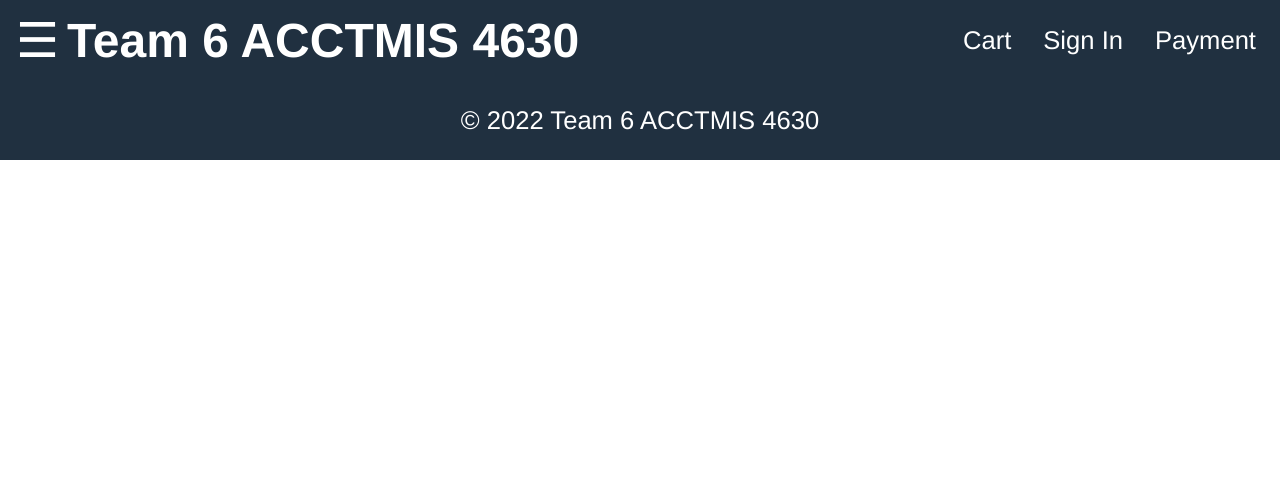
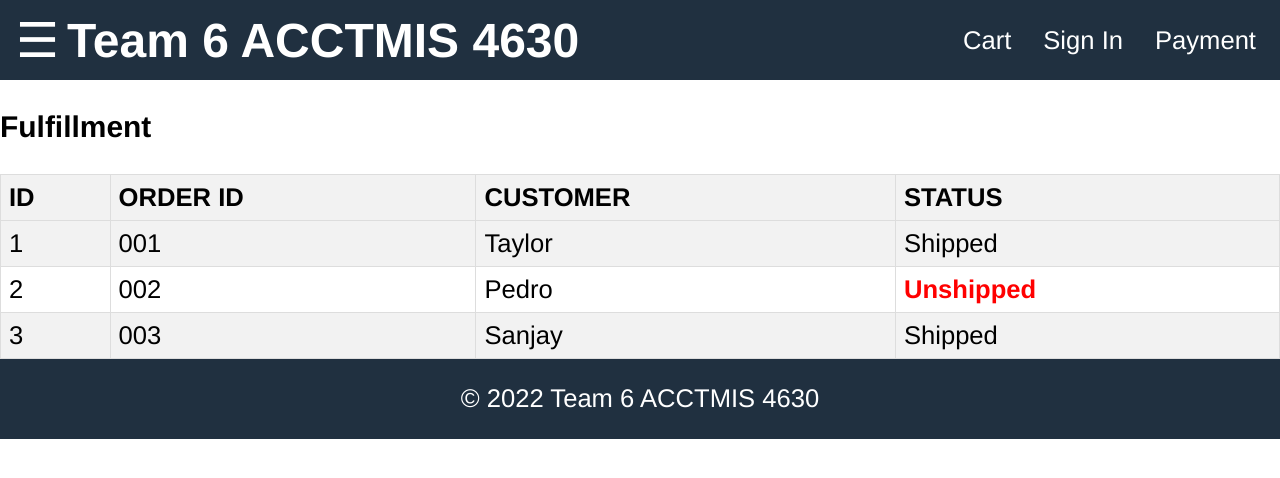
Before and after one commit to Team-6-ACCTMIS-4630/Team-6-ACCTMIS-4630-web, a React (Create React App) app in the folder frontend/: page /fulfillment in a window 1280 px wide. Shown: the top 478 px of the page. Built offline with nearby package versions, Linux system fonts and the light colour scheme.

Commit message:
created fulfillment feature

```diff
--- a/frontend/src/App.tsx
+++ b/frontend/src/App.tsx
@@ -6,6 +6,7 @@ import { BrowserRouter, Routes, Route } from 'react-router-dom';
 import Orders from "./Orders/Orders";
 import OrderDetail from "./Orders/OrderDetail";
 import PaymentScreen from './Payment/Payment';
+import Fulfillment from './Fulfillment/Fulfillment'
 //import './App.css';
 
 function App() {
@@ -44,12 +45,16 @@ function App() {
 <li>
     <a href="/orders">Orders</a>
 </li>
+<li>
+  <a href = "/fulfillment">Fulfillment</a>
+</li>
             </aside>
 
   <Routes>
     <Route path="/" element={<Home />} />
     <Route path="/products" element={<Products />} />
     <Route path="/orders" element={<Orders />} />
+    <Route path="/fulfillment" element = {<Fulfillment />}/>
     <Route path="/orders/:id" element={<OrderDetail />} />
     <Route path = "/payment" element= {<PaymentScreen />} />
   </Routes>
--- /dev/null
+++ b/frontend/src/Fulfillment/Fulfillment.tsx
@@ -0,0 +1,38 @@
+import React from 'react';
+import data from '../Fulfillment/data';
+
+function Fulfillment(){
+    return(
+        <div className = "content content-margined">
+            <div className = "order-header">
+                <h3>Fulfillment</h3>
+            </div>
+            <div className = "fulfillment-list">
+                <table className = "table">
+                    <thead>
+                        <tr>
+                            <th>ID</th>
+                            <th>ORDER ID</th>
+                            <th>CUSTOMER</th>
+                            <th>STATUS</th>
+                        </tr>
+                    </thead>
+                    <tbody>
+                        {data.fulfillments.map((item) => (
+              <tr key={item._id}>
+                <td>{item._id}</td>
+                <td>{item.orderID}</td>
+                <td>{item.customerName}</td>
+                <td style={{color: item.isShipped ? 'inherit' : 'red', fontWeight: item.isShipped ? 'normal' : 'bold' }}>
+                  {item.status}
+                </td>
+              </tr>
+            ))}
+                    </tbody>
+                </table>
+            </div>
+        </div>
+
+    )
+}
+export default Fulfillment;
--- /dev/null
+++ b/frontend/src/Fulfillment/data.ts
@@ -0,0 +1,7 @@
+export default {
+    fulfillments: [
+        { _id: '1', orderID: '001', customerName: 'Taylor', status: 'Shipped', isShipped: true},
+        { _id: '2', orderID: '002', customerName: 'Pedro', status: 'Unshipped', isShipped: false},
+        { _id: '3', orderID: '003', customerName: 'Sanjay', status: 'Shipped', isShipped: true}
+    ],
+};
```
